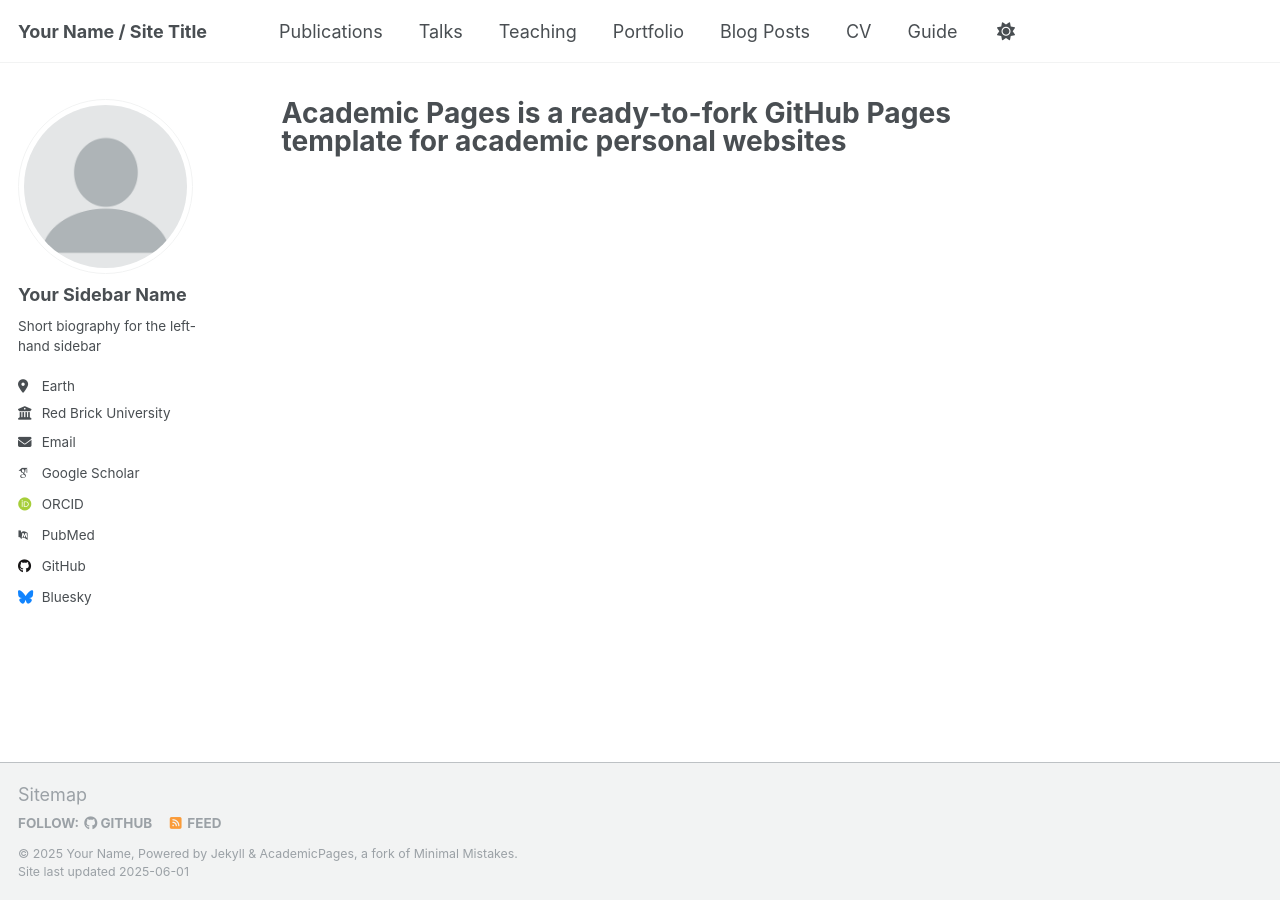
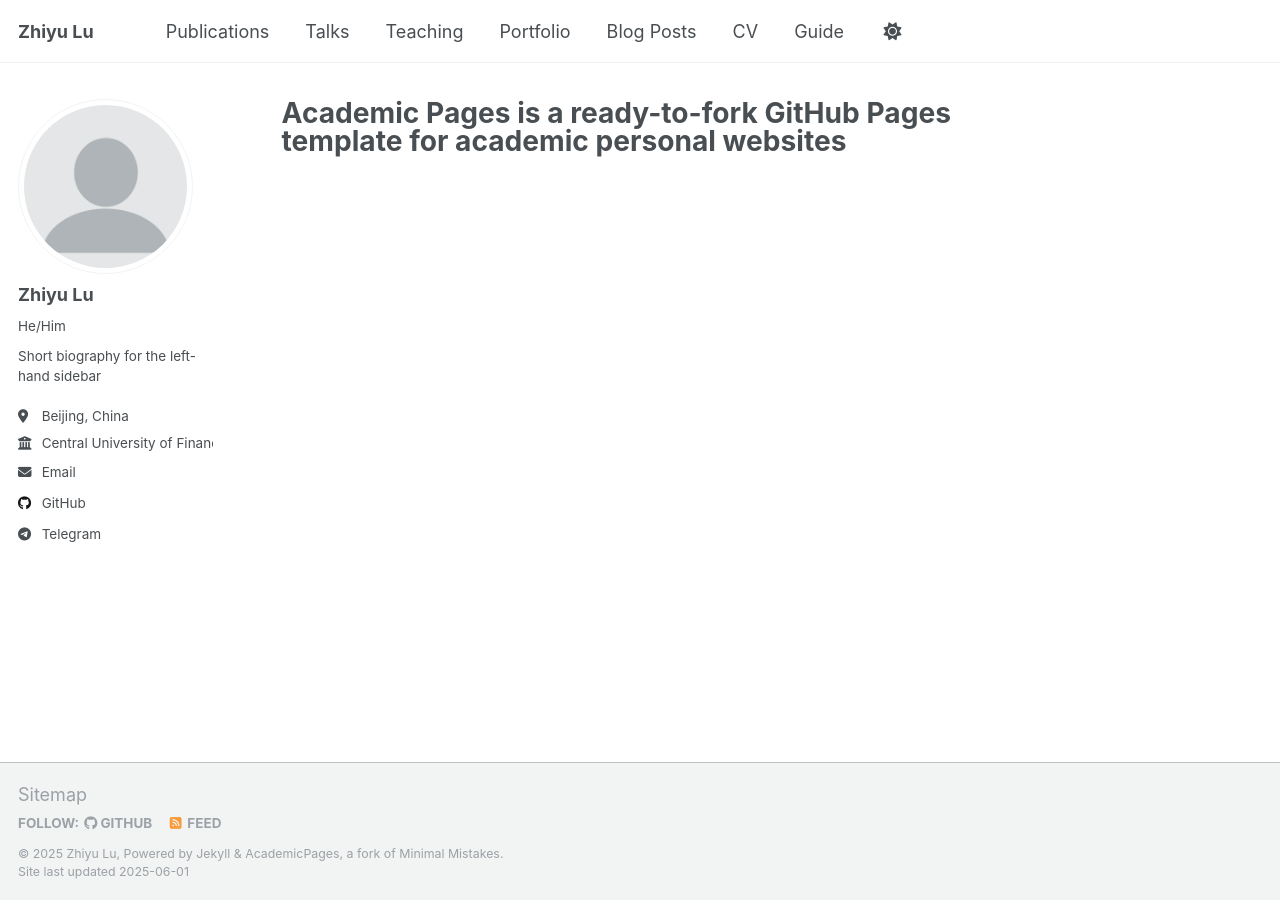
Before and after one commit to luzhiyu-econ/luzhiyu-econ.github.io, a Jekyll site: the page built from _pages/about.md, in a window 1280 px wide. Built offline with Jekyll 4.4.1, drawn with Linux system fonts in a browser that asks for light colours; some web fonts are replaced.

Commit message:
Update _config.yml

```diff
--- a/_config.yml
+++ b/_config.yml
@@ -8,14 +8,13 @@
 
 # Basic Site Settings
 locale                   : "en-US"
-site_theme               : "default"
-title                    : "Your Name / Site Title"
+title                    : "Zhiyu Lu"
 title_separator          : "-"
-name                     : &name "Your Name"
+name                     : &name "Zhiyu Lu"
 description              : &description "personal description"
-url                      : https://academicpages.github.io # the base hostname & protocol for your site e.g. "https://[your GitHub username].github.io" or if you already have some other page hosted on Github then use "https://[your GitHub username].github.io/[Your Repo Name]"
+url                      : https://luzhiyu-econ.github.io # the base hostname & protocol for your site e.g. "https://[your GitHub username].github.io" or if you already have some other page hosted on Github then use "https://[your GitHub username].github.io/[Your Repo Name]"
 baseurl                  : "" # the subpath of your site, e.g. "/blog"
-repository               : "academicpages/academicpages.github.io"
+repository               : "luzhiyu-econ/luzhiyu-econ.github.io"
 
 # Site Author - The following control what appear as part of the author content on the side bar.
 #               If a field is blank the icon and link will not appear, otherwise it will be shown.
@@ -23,22 +22,22 @@
 author:
   # Biographic information
   avatar           : "profile.png"
-  name             : "Your Sidebar Name"
-  pronouns         : # example: "she/her"
+  name             : "Zhiyu Lu"
+  pronouns         : "He/Him"
   bio              : "Short biography for the left-hand sidebar"
-  location         : "Earth"
-  employer         : "Red Brick University"
+  location         : "Beijing, China"
+  employer         : "Central University of Finance and Economics"
   uri              : # URL
-  email            : "none@example.org"
+  email            : "mark.lu589698@outlook.com"
 
   # Academic websites
   academia         : # URL
   arxiv            : # URL - Update with the correct link to your profile
-  googlescholar    : "https://scholar.google.com/citations?user=PS_CX0AAAAAJ"
+  googlescholar    : #"https://scholar.google.com/citations?user=PS_CX0AAAAAJ"
   impactstory      : # URL
-  orcid            : "http://orcid.org/yourorcidurl"
+  orcid            : #"http://orcid.org/yourorcidurl"
   semantic         : # URL
-  pubmed           : "https://www.ncbi.nlm.nih.gov/pubmed/?term=john+snow"
+  pubmed           : #"https://www.ncbi.nlm.nih.gov/pubmed/?term=john+snow"
   researchgate     : # URL
   scopus           : # URL
 
@@ -46,12 +45,12 @@
   bitbucket        : # Username - Update with your username on the site
   codepen          : # Username
   dribbble         : # Username
-  github           : "academicpages"
+  github           : "luzhiyu-econ"
   kaggle           : # Username
   stackoverflow    : # User number or user number and name (i.e., use "1" or "1/jeff-atwood")
 
   # Social media
-  bluesky          : "bsky.app" # Replace this with you Bluesky username
+  bluesky          : #"bsky.app" # Replace this with you Bluesky username
   facebook         : # Username
   flickr           : # Username
   foursquare       : # Username
@@ -66,7 +65,7 @@
   pinterest        : # Username
   soundcloud       : # Username
   steam            : # Username
-  telegram         : # URL
+  telegram         : "Mark Lu"
   tumblr           : # Username
   twitter          : # Username for X / Twitter
   vine             : # Username
```
